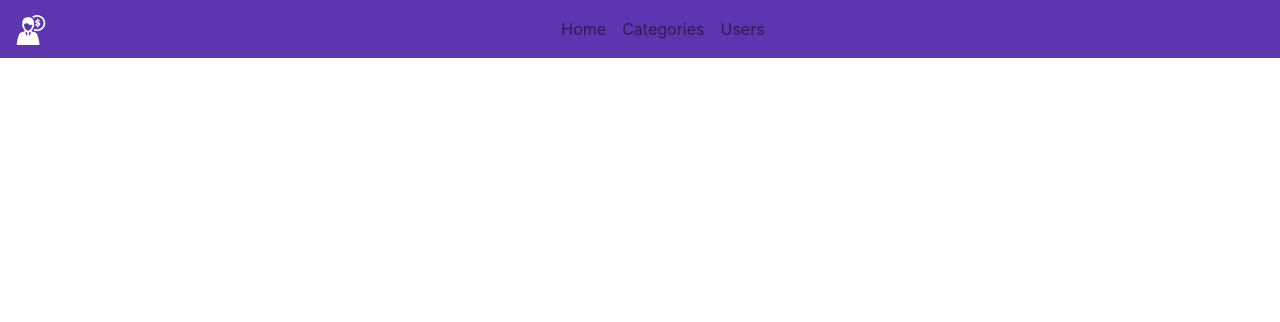
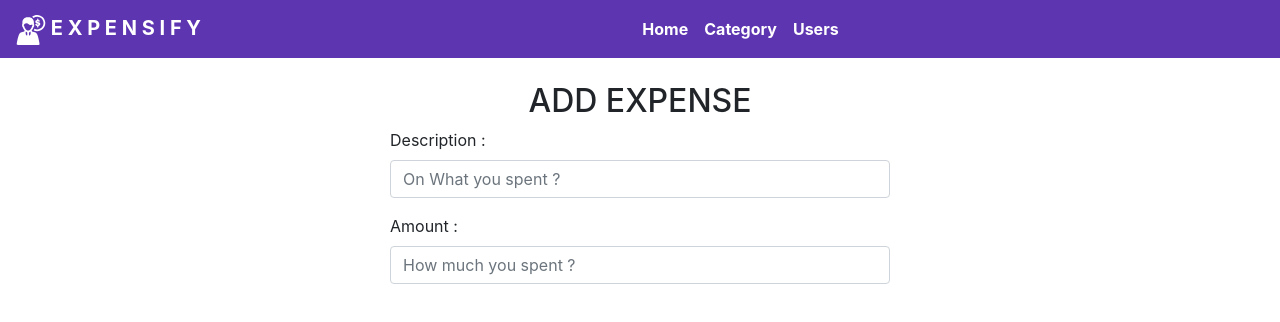
Before and after one commit to shreedharbhat98/Payment-Management-System, a React (Create React App) app: page /Dashboard in a window 1280 px wide. Shown: the top 322 px of the page. Built offline with nearby package versions, Linux system fonts and the light colour scheme.

Commit message:
Basic layout for dashboard

```diff
--- a/src/MainComponents/Dashboard.jsx
+++ /dev/null
@@ -1,36 +0,0 @@
-import React, { Component } from "react";
-
-class Dashboard extends Component {
-    render() {
-        return (
-            <>
-                <nav className="navbar navbar-expand-lg navbar-light" style={{backgroundColor:"#5E35B1", color:"whitesmoke"}}>
-                    <a className="navbar-brand"  href="#">
-                        <img src="/logo.svg" width="30" height="30" alt="" />
-                    </a>
-                    <button className="navbar-toggler" type="button" data-toggle="collapse" data-target="#navbarSupportedContent" aria-controls="navbarSupportedContent" aria-expanded="false" aria-label="Toggle navigation">
-                        <span className="navbar-toggler-icon"></span>
-                    </button>
-
-                    <div className="collapse navbar-collapse" id="navbarSupportedContent">
-                        <ul className="navbar-nav m-auto">
-                        <li className="nav-item">
-                                <a className="nav-link" href="#">Home <span className="sr-only">(current)</span></a>
-                            </li>
-                            <li className="nav-item">
-                                <a className="nav-link" href="#">Categories <span className="sr-only">(current)</span></a>
-                            </li>
-                            <li className="nav-item">
-                                <a className="nav-link" href="#">Users <span className="sr-only">(current)</span></a>
-                            </li>
-                        </ul>
-
-                    </div>
-                </nav>
-            </>
-        )
-    }
-}
-
-
-export default Dashboard
--- /dev/null
+++ b/src/MainComponents/DashboardComponents/Category.jsx
@@ -0,0 +1,20 @@
+import React, { Component } from "react";
+import DashboardNavbar from "./DashboardNavbar";
+
+ class Category extends Component{
+     render(){
+         return(
+             <>
+             <DashboardNavbar/>
+                <div className="container-fluid">
+                <div className="row">
+                    <div className="col">
+                        <h1>Category</h1>
+                    </div>
+                </div>
+                </div>
+             </>
+         )
+     }
+ }
+export default Category
--- /dev/null
+++ b/src/MainComponents/DashboardComponents/Dashboard.jsx
@@ -0,0 +1,54 @@
+import React, { Component } from "react";
+import DashboardNavbar from "./DashboardNavbar";
+import { connect } from "react-redux"
+
+
+class Dashboard extends Component {
+    constructor(props) {
+        super(props)
+        this.state = {
+
+        }
+    }
+
+    render() {
+        return (
+            <>
+                <DashboardNavbar />
+                <div classNameName="container">
+                    <div classNameName="row">
+                        <div classNameName="col" style={{ maxWidth: "500px", margin: "auto" }}>
+                            <form>
+                                <div className="form-group">
+                                    <h2 className="text-center">ADD EXPENSE</h2>
+                                    <label>Description :</label>
+                                    <input onChange={this.handleChange} value={this.state.description} name="description" className="form-control" placeholder="On What you spent ?" />
+                                </div>
+                                <div className="form-group">
+                                    <label>Amount :</label>
+                                    <input onChange={this.handleChange} value={this.state.amount} name="amount" className="form-control" placeholder="How much you spent ?" />
+                                </div>
+
+                            </form>
+                        </div>
+                    </div>
+                </div>
+            </>
+        )
+    }
+}
+export default Dashboard
+// const mapStateToProps = state =>({
+
+// })
+
+// const mapDispatchToProps = dispatch =>({
+//      : payload => dispatch(),
+//      : payload => dispatch()
+// })
+
+// export default connect(
+//     mapStateToProps,
+//     mapDispatchToProps,
+
+// )(Dashboard);
--- /dev/null
+++ b/src/MainComponents/DashboardComponents/DashboardNavbar.jsx
@@ -0,0 +1,35 @@
+import React, { Component } from "react";
+import { Link } from "react-router-dom";
+
+class DashboardNavbar extends Component {
+    render() {
+        return (
+            <>
+                <nav className="navbar navbar-expand-lg navbar-light" style={{ backgroundColor: "#5E35B1", color: "whitesmoke" }}>
+                    <Link to="/" className="navbar-brand" style={{ color: "white", fontWeight: "bold" }}>
+                        <img src="/logo.svg" width="30" height="30" alt="" /> {"E X P E N S I F Y"}
+                    </Link>
+                    <button className="navbar-toggler" type="button" data-toggle="collapse" data-target="#navbarSupportedContent" aria-controls="navbarSupportedContent" aria-expanded="false" aria-label="Toggle navigation">
+                        <span className="navbar-toggler-icon"></span>
+                    </button>
+                    <div className="collapse navbar-collapse" id="navbarSupportedContent">
+                        <ul className="navbar-nav m-auto">
+                            <li className="nav-item">
+                                <Link to="/Dashboard" style={{ color: "white", fontWeight: "bold" }} className="nav-link">Home <span className="sr-only">(current)</span></Link>
+                            </li>
+                            <li className="nav-item">
+                                <Link to="/Category" style={{ color: "white", fontWeight: "bold" }} className="nav-link">Category <span className="sr-only">(current)</span></Link>
+                            </li>
+                            <li className="nav-item">
+                                <Link to="Users" style={{ color: "white", fontWeight: "bold" }} className="nav-link">Users <span className="sr-only">(current)</span></Link>
+                            </li>
+                        </ul>
+                    </div>
+                </nav>
+            </>
+        )
+    }
+}
+
+
+export default DashboardNavbar
--- /dev/null
+++ b/src/MainComponents/DashboardComponents/Users.jsx
@@ -0,0 +1,16 @@
+import React, { Component } from "react";
+import DashboardNavbar from "./DashboardNavbar";
+
+ class Users extends Component{
+    render(){
+        return(
+            <>
+               <DashboardNavbar/>
+
+            </>
+        )
+
+    }
+}
+
+export default Users
--- a/src/MainComponents/Home.jsx
+++ b/src/MainComponents/Home.jsx
@@ -4,8 +4,6 @@ import React from 'react';
 import AppFooter from './modules/views/AppFooter';
 import ProductHero from './modules/views/ProductHero';
 import AppAppBar from './modules/views/AppAppBar';
-import { Link } from 'react-router-dom';
-import Routes from './Routes';
 
 function Home() {
   return (
--- a/src/MainComponents/Redirect/SignIn.js
+++ b/src/MainComponents/Redirect/SignIn.js
@@ -1,10 +1,9 @@
 import React, { Component } from 'react';
 import { Checkbox, FormControlLabel, Container, Typography, Box, Grid, Link, Avatar, Button, CssBaseline, TextField } from '@material-ui/core';
-import { Link as ToSignUp, Redirect, useHistory } from "react-router-dom"
+import { Link as ToSignUp, Redirect } from "react-router-dom"
 import LockOutlinedIcon from '@material-ui/icons/LockOutlined';
 import styles from "./SignUp.module.css"
 import AppAppBar from '../modules/views/AppAppBar';
-import Dashboad from "../Dashboard"
 
 
 export default class SignIn extends Component {
--- a/src/MainComponents/Routes.jsx
+++ b/src/MainComponents/Routes.jsx
@@ -1,9 +1,11 @@
 import React, { Component } from "react";
-import { Switch,Route, Redirect } from "react-router-dom";
+import { Switch,Route } from "react-router-dom";
 import Home from "./Home"
 import SignUp from "./Redirect/SignUp";
 import SignIn from "./Redirect/SignIn";
-import Dashboard from "./Dashboard"
+import Dashboard from "./DashboardComponents/Dashboard"
+import Category from "./DashboardComponents/Category";
+import Users from "./DashboardComponents/Users";
 
 export default class Routes extends Component{
     render(){
@@ -13,6 +15,8 @@ export default class Routes extends Component{
                 <Route path="/SignUp" render={()=><SignUp/>}/>
                 <Route path="/SignIn" render={()=><SignIn/>}/>
                 <Route path="/Dashboard" render={()=><Dashboard/>}/>
+                <Route path="/Category" render={()=><Category/>}/>
+                <Route path="/Users" render={()=><Users/>}/>
             </Switch>
         )
     }
--- a/src/MainComponents/modules/views/AppAppBar.js
+++ b/src/MainComponents/modules/views/AppAppBar.js
@@ -38,9 +38,6 @@ const styles = (theme) => ({
 
 
 class AppAppBar extends Component {
-  constructor(props) {
-    super(props)
-  }
   handleRedirect = () => {
     return(
       <Redirect to="/Home"/>
--- a/src/Redux/reducer.js
+++ b/src/Redux/reducer.js
@@ -1,21 +1,26 @@
-import { ADD_PRODUCT, ADD_TO_CART, REMOVE_FROM_CART } from "./actionTypes";
-import data from "../Utils/productsData.json"
+import { ADD_EXPENSE, ADD_CATEGORY, ADD_USERS, REMOVE_CATEGORY, DELETE_EXPENSE } from "./actionTypes";
 
 
 const initState = {
-    productArr : [...data],
-    cartItems :[]
+   users :[],
+   category :[],
+   data :[],
+   type:['income', 'expense']
 }
 
 
 const reducer = (state = initState, { type, payload }) => {
     switch (type) {
-        case ADD_PRODUCT:
+        case ADD_EXPENSE:
             return { ...state }
-        case ADD_TO_CART:
+        case DELETE_EXPENSE:
+            return {...state}
+        case ADD_CATEGORY:
             return { ...state }
-        case REMOVE_FROM_CART:
+        case REMOVE_CATEGORY:
             return { ...state }
+        case ADD_USERS:
+            return {...state}
         default:
             return state
     }
```
Also changed, not shown: src/App.js (+3 -5 lines), src/Redux/action.js (+17 -7 lines).
